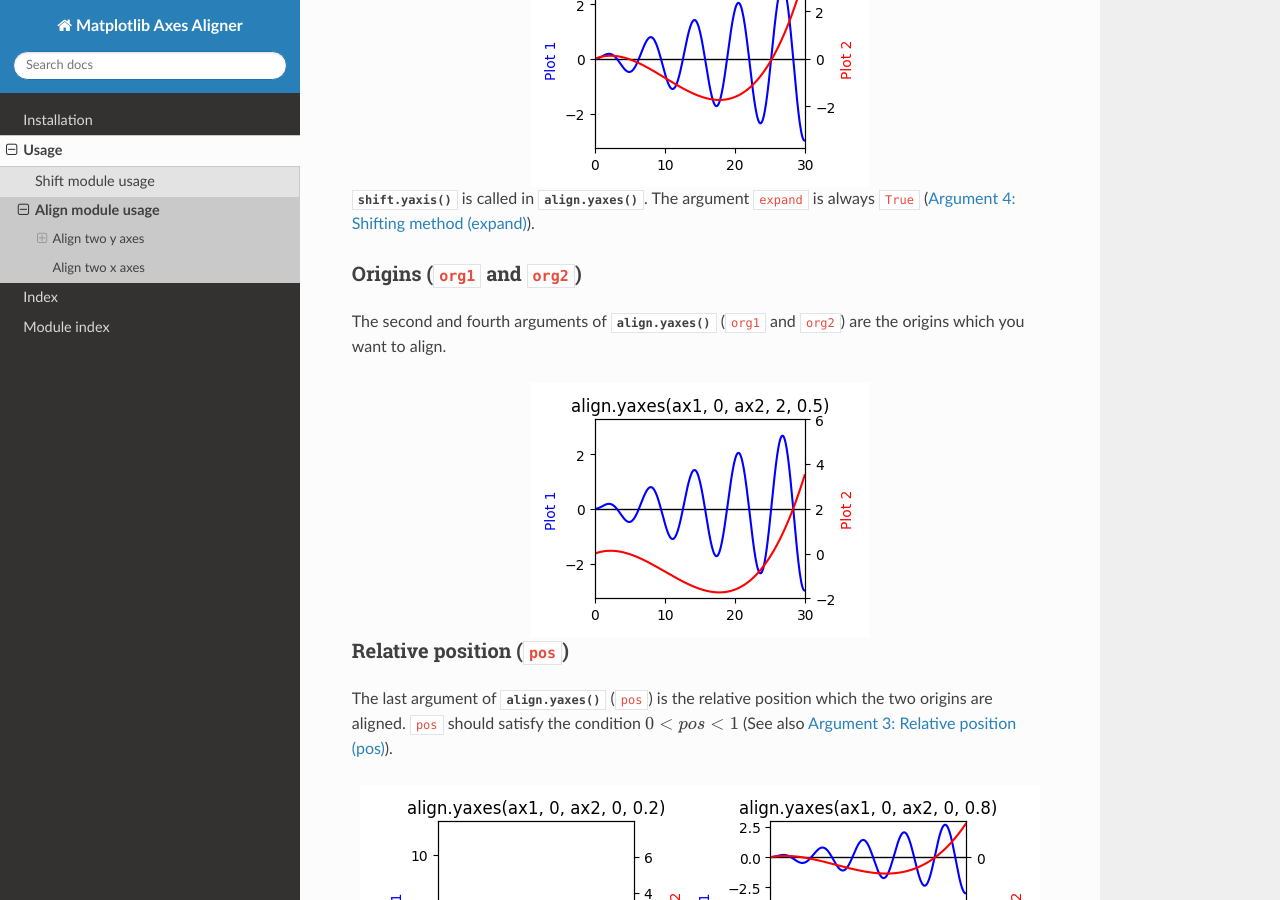
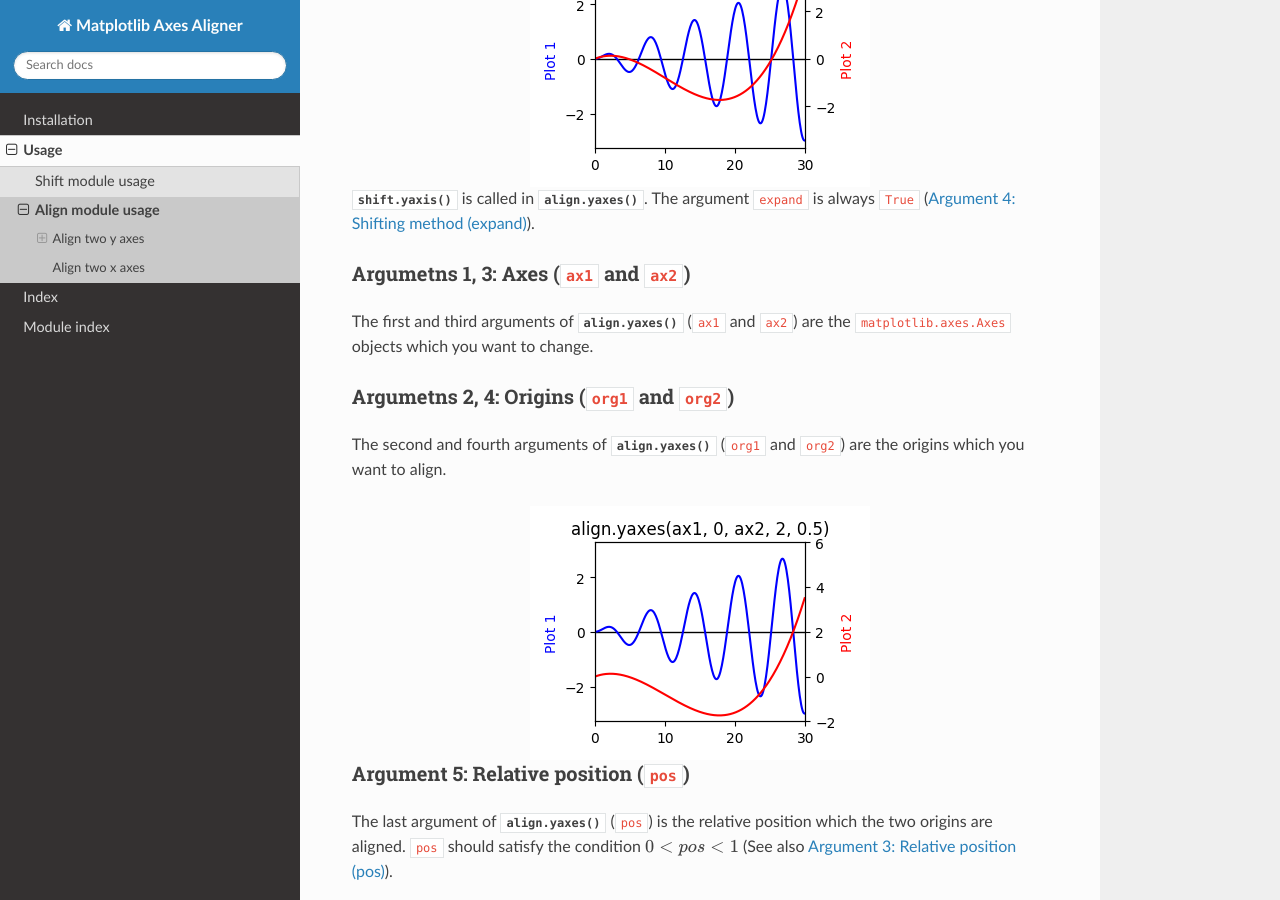
Before and after one commit to ryutok/mpl_axes_aligner, a Sphinx documentation site: the page built from docs/align_usage.rst, in a window 1280 px wide and 900 px high, scrolled down 1705 px. Built offline with Sphinx 7.4.7 and the Read the Docs theme 2.0.0, drawn with Linux system fonts in a browser that asks for light colours.

Commit message:
Modify align_usage.rst

```diff
--- a/docs/align_usage.rst
+++ b/docs/align_usage.rst
@@ -84,8 +84,14 @@ When you want to align y = 0 point of left and right y axes, use :py:func:`.alig
 The argument ``expand`` is always ``True`` (:ref:`shift_expand`).
 
 
-Origins (``org1`` and ``org2``)
--------------------------------
+Argumetns 1, 3: Axes (``ax1`` and ``ax2``)
+------------------------------------------
+
+The first and third arguments of :py:func:`.align.yaxes` (``ax1`` and ``ax2``) are the ``matplotlib.axes.Axes`` objects which you want to change.
+
+
+Argumetns 2, 4: Origins (``org1`` and ``org2``)
+-----------------------------------------------
 
 The second and fourth arguments of :py:func:`.align.yaxes` (``org1`` and ``org2``) are the origins which you want to align.
 
@@ -93,8 +99,8 @@ The second and fourth arguments of :py:func:`.align.yaxes` (``org1`` and ``org2`
    :align: center
 
 
-Relative position (``pos``)
----------------------------
+Argument 5: Relative position (``pos``)
+---------------------------------------
 
 The last argument of :py:func:`.align.yaxes` (``pos``) is the relative position which the two origins are aligned.
 ``pos`` should satisfy the condition :math:`0 < pos < 1` (See also :ref:`shift_pos`).
--- a/docs/shift_usage.rst
+++ b/docs/shift_usage.rst
@@ -140,8 +140,8 @@ When :math:`\bar{o} < p`:
 When ``expand = False``, the plotting range is simply shifted:
 
 .. math::
-   y'_t &= y_t + \var{o} - p \\
-   y'_b &= y_b + \var{o} - p
+   y'_t &= y_t + \bar{o} - p \\
+   y'_b &= y_b + \bar{o} - p
 
 
 
```
